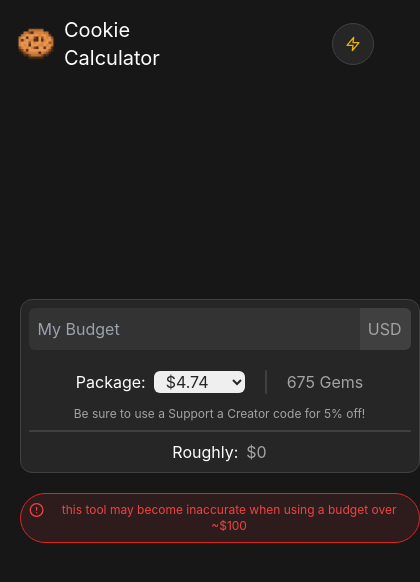
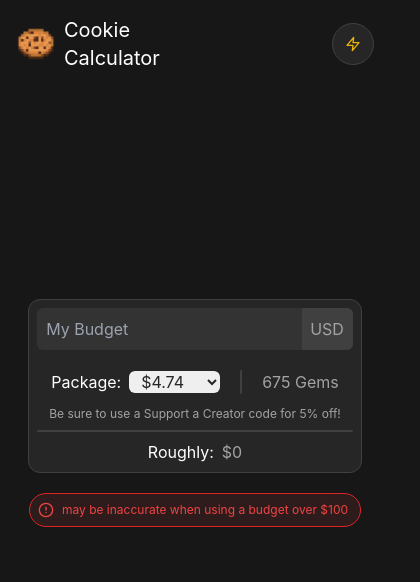
Before and after one commit to misternano/cookiecalculator, a React (Vite) app: page / in a window 390 px wide. Shown: the top 582 px of the page, 420 px wide, since content can reach past the window. Built offline with nearby package versions, Linux system fonts and the light colour scheme; no server answers; a web font is replaced by a local one.

Commit message:
mobile friendly + readme

```diff
--- a/src/App.tsx
+++ b/src/App.tsx
@@ -67,7 +67,7 @@
 				</a>
 			</header>
 			<main className="w-[90%] mx-auto grid place-items-center mt-[25dvh]">
-				<form className="min-w-[25rem] p-2 flex flex-col bg-neutral-800 border border-neutral-700 rounded-xl">
+				<form className="min-w-[20rem] md:min-w-[25rem] p-2 flex flex-col bg-neutral-800 border border-neutral-700 rounded-xl">
 					<div className="flex flex-row items-center rounded-md">
 						<input id="budget" name="budget" type="number" step="5" placeholder="My Budget" className="peer flex-grow p-2 bg-neutral-700/50 rounded-l-md focus:outline-0 border border-r-0 border-transparent focus:border-white" value={budget === 0 ? "" : budget} onChange={handleBudgetChange} />
 						<label htmlFor="budget" className="p-2 bg-neutral-700 rounded-r-md border border-l-0 border-transparent peer-focus:border-white">
@@ -110,7 +110,7 @@
 				<div className="mt-5 p-2 pr-3 flex flex-row gap-2 bg-red-500/10 border border-red-600 rounded-full">
 					<AlertCircle size="16" className="stroke-red-500" />
 					<p className="text-xs text-center text-red-500">
-						this tool may become inaccurate when using a budget over ~$100
+						may be inaccurate when using a budget over $100
 					</p>
 				</div>
 			</main>
```
Also changed, not shown: 2 other files (tests, documents, lock files or other folders).
